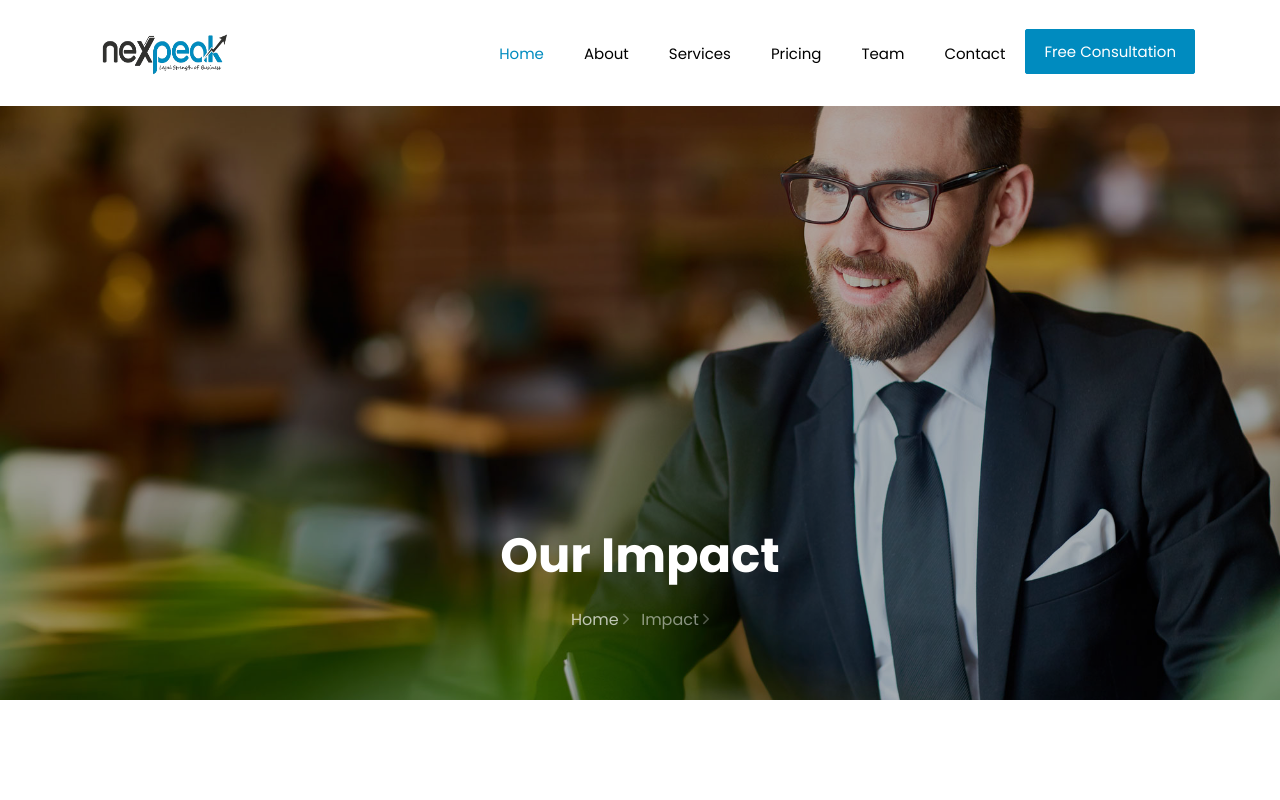
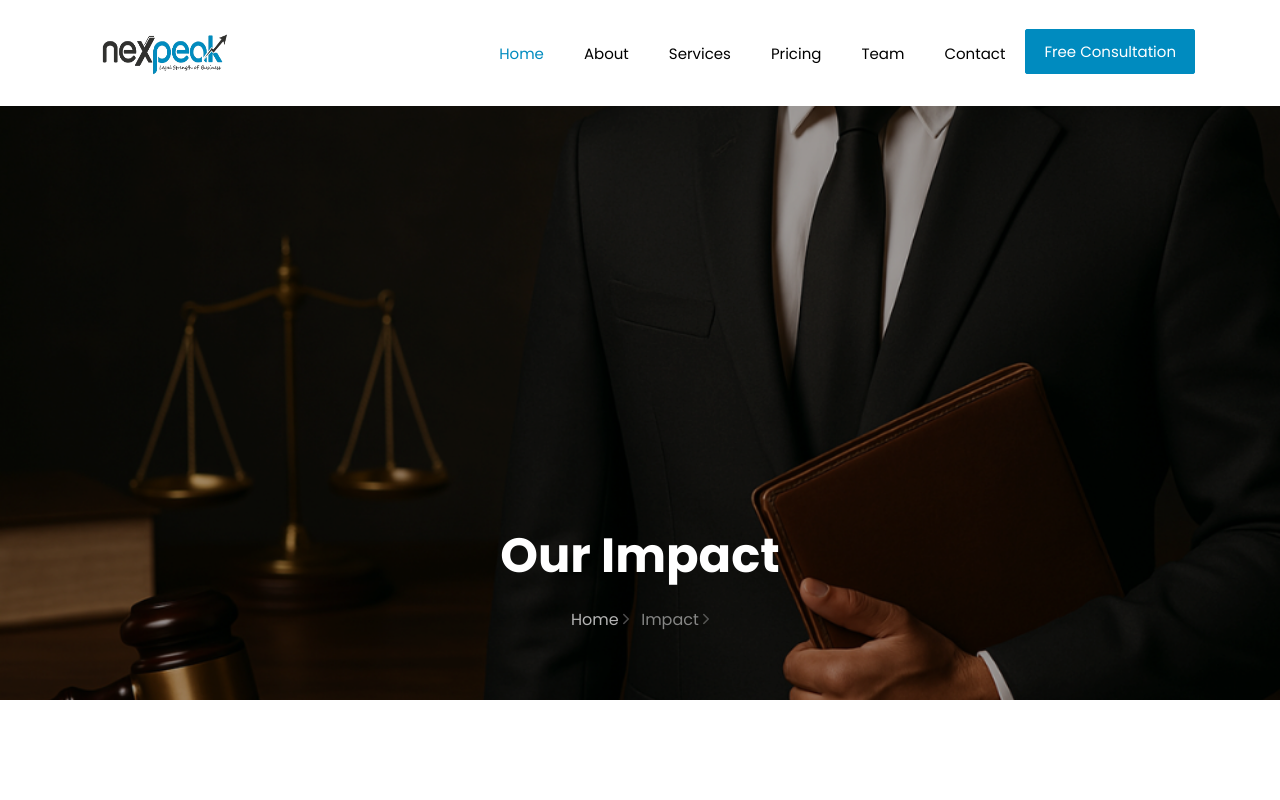
Before and after one commit to ptwotechnologies/nextpeak, a plain HTML site: page impact.html in a window 1280 px wide. Shown: the top 800 px of the page. Drawn offline with Linux system fonts and the light colour scheme; some packages are replaced by stand-ins of ours; no server answers; files whose address does not match are found by name.

Commit message:
changed the banner iamge for the impact

```diff
--- a/impact.html
+++ b/impact.html
@@ -88,7 +88,7 @@
 
     <section
       class="hero-wrap hero-wrap-2"
-      style="background-image: url('images/bg_1.jpg')"
+      style="background-image: url('images/banner.png')"
       data-stellar-background-ratio="0.5"
     >
       <div class="overlay"></div>
```
